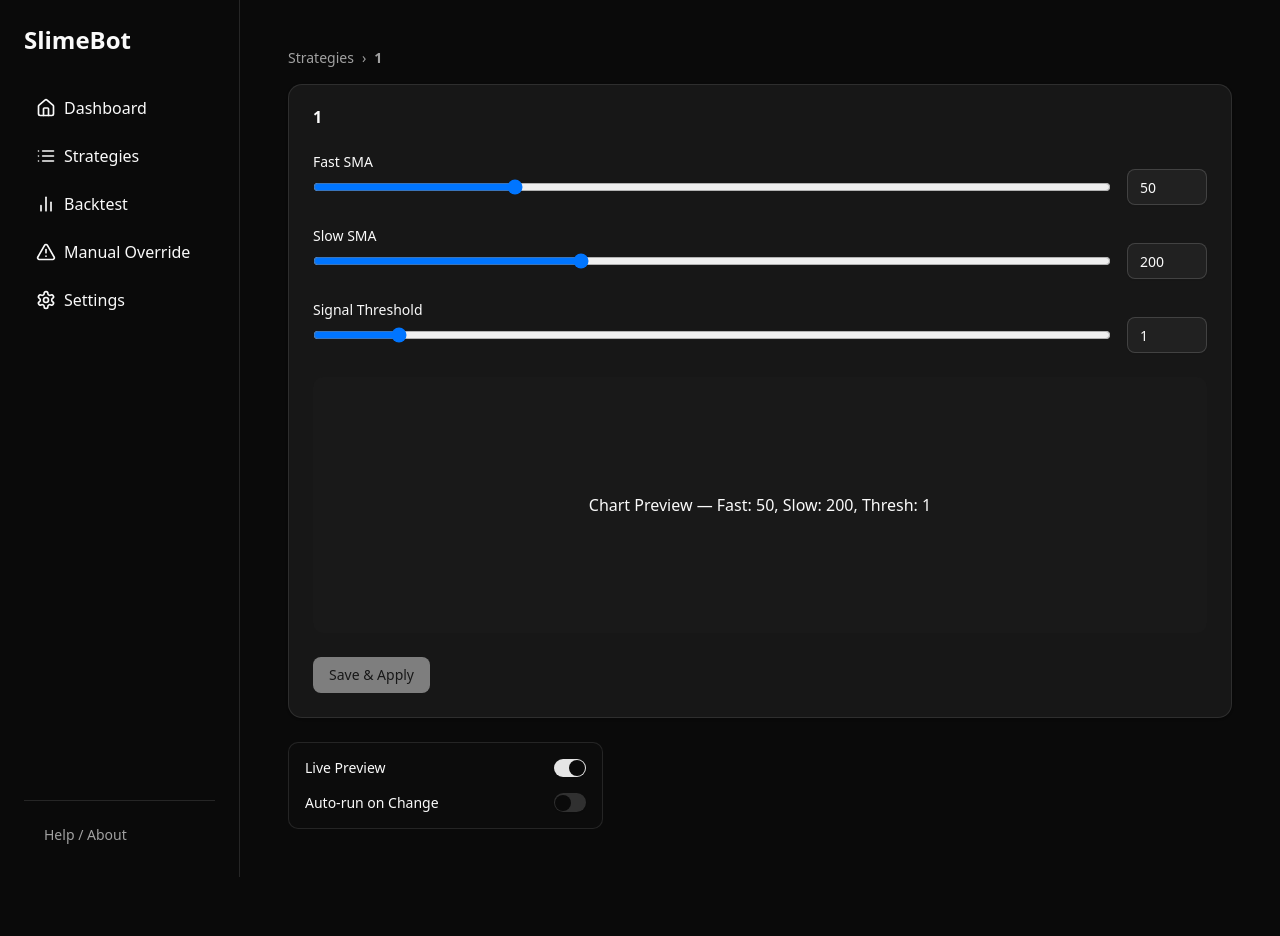
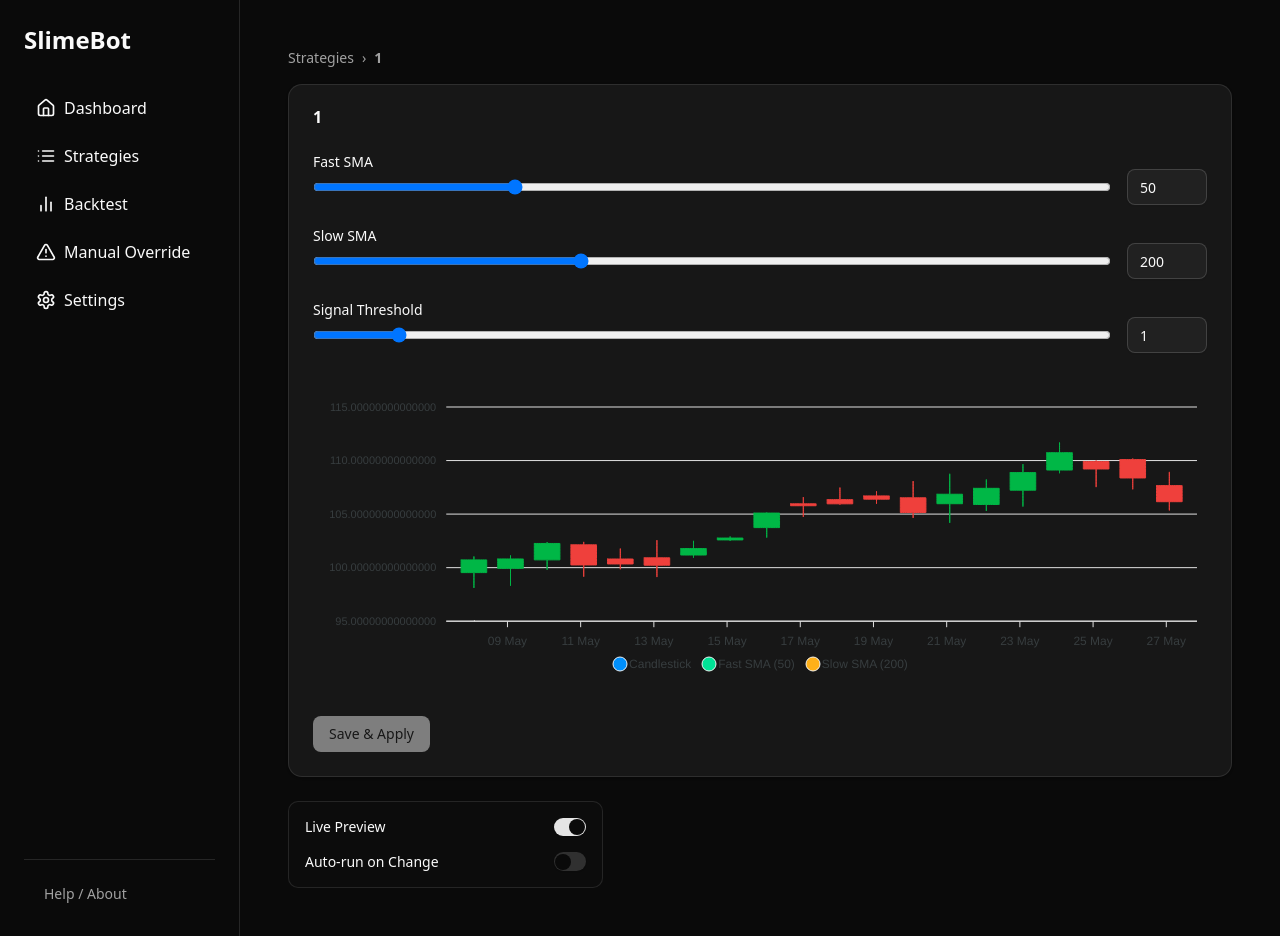
Before and after one commit to elijahmendezcs/cryptotrade, a Next.js app in the folder frontend/: page /strategies/1 in a window 1280 px wide. Before the commit the page ends 877 px from the top, so only its background shows below. Built offline with nearby package versions, Linux system fonts and the light colour scheme.

Commit message:
added demo chart to new strategy page.

```diff
--- a/frontend/src/app/strategies/[strategyId]/components/ChartPreview.tsx
+++ b/frontend/src/app/strategies/[strategyId]/components/ChartPreview.tsx
@@ -1,19 +1,100 @@
 'use client';
 
-import React from 'react';
+import React, { useMemo } from 'react';
+import dynamic from 'next/dynamic';
+import type { ApexOptions } from 'apexcharts';
+
+// Dynamically import ApexCharts to avoid SSR issues
+const Chart = dynamic(() => import('react-apexcharts'), { ssr: false });
+
+interface OHLC {
+  x: Date;
+  y: [number, number, number, number]; // [open, high, low, close]
+}
 
 interface ChartPreviewProps {
   values: { fastSma: number; slowSma: number; threshold: number };
   livePreview: boolean;
 }
 
+// Helper: calculate simple moving average for close prices
+function calculateSMA(data: OHLC[], period: number): (number | null)[] {
+  const closes = data.map((d) => d.y[3]);
+  const sma: (number | null)[] = [];
+  for (let i = 0; i < closes.length; i++) {
+    if (i < period - 1) {
+      sma.push(null);
+    } else {
+      const window = closes.slice(i - period + 1, i + 1);
+      const sum = window.reduce((a, b) => a + b, 0);
+      sma.push(Number((sum / period).toFixed(2)));
+    }
+  }
+  return sma;
+}
+
 export default function ChartPreview({ values, livePreview }: ChartPreviewProps) {
+  // Generate dummy OHLC data for the last 20 days
+  const ohlcData: OHLC[] = useMemo(() => {
+    const today = new Date();
+    const data: OHLC[] = [];
+    let basePrice = 100;
+    for (let i = 19; i >= 0; i--) {
+      const date = new Date(today);
+      date.setDate(today.getDate() - i);
+      const open = basePrice + (Math.random() - 0.5) * 2;
+      const close = open + (Math.random() - 0.5) * 4;
+      const high = Math.max(open, close) + Math.random() * 2;
+      const low = Math.min(open, close) - Math.random() * 2;
+      data.push({ x: date, y: [open, high, low, close] });
+      basePrice = close;
+    }
+    return data;
+  }, []);
+
+  // Compute raw SMA arrays
+  const fastArr = calculateSMA(ohlcData, values.fastSma);
+  const slowArr = calculateSMA(ohlcData, values.slowSma);
+
+  // Build series, mapping line series into { x, y } points
+  const series = useMemo(
+    () => [
+      {
+        name: 'Candlestick',
+        type: 'candlestick' as const,
+        data: ohlcData,
+      },
+      {
+        name: `Fast SMA (${values.fastSma})`,
+        type: 'line' as const,
+        data: ohlcData.map((d, i) => ({ x: d.x, y: fastArr[i] })),
+      },
+      {
+        name: `Slow SMA (${values.slowSma})`,
+        type: 'line' as const,
+        data: ohlcData.map((d, i) => ({ x: d.x, y: slowArr[i] })),
+      },
+    ],
+    [ohlcData, fastArr, slowArr, values.fastSma, values.slowSma]
+  );
+
+  const options: ApexOptions = {
+    chart: {
+      type: 'candlestick',
+      height: 300,
+      toolbar: { show: false },
+      animations: { enabled: livePreview },
+    },
+    xaxis: { type: 'datetime' },
+    tooltip: { shared: true, intersect: false },
+    plotOptions: {
+      candlestick: { colors: { upward: '#00b746', downward: '#ef403c' } },
+    },
+  };
+
   return (
     <div className="mt-6">
-      {/* TODO: Implement mini candlestick chart with SMA overlays */}
-      <div className="h-64 bg-muted/10 flex items-center justify-center rounded-lg">
-        Chart Preview — Fast: {values.fastSma}, Slow: {values.slowSma}, Thresh: {values.threshold}
-      </div>
+      <Chart options={options} series={series} type="candlestick" height={300} />
     </div>
   );
 }
--- a/frontend/src/app/strategies/components/StrategyCard.tsx
+++ b/frontend/src/app/strategies/components/StrategyCard.tsx
@@ -9,7 +9,7 @@ import {
   CardTitle,
 } from '@/components/ui/card';
 import { Switch } from '@/components/ui/switch';
-import { Strategy } from '../page';
+import type { Strategy } from '../types';
 
 interface StrategyCardProps {
   strategy: Strategy;
@@ -51,9 +51,7 @@ export default function StrategyCard({
       <CardFooter className="justify-end">
         <Switch
           checked={strategy.enabled}
-          onCheckedChange={(checked) =>
-            onToggle(strategy.id, checked)
-          }
+          onCheckedChange={(checked) => onToggle(strategy.id, checked)}
         />
       </CardFooter>
     </Card>
```
Also changed, not shown: frontend/src/app/strategies/page.tsx (+2 -9 lines), frontend/src/app/strategies/types.ts (added, +7 -0 lines).
